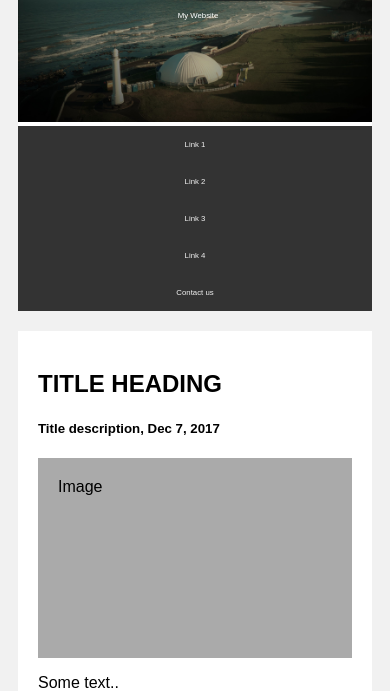
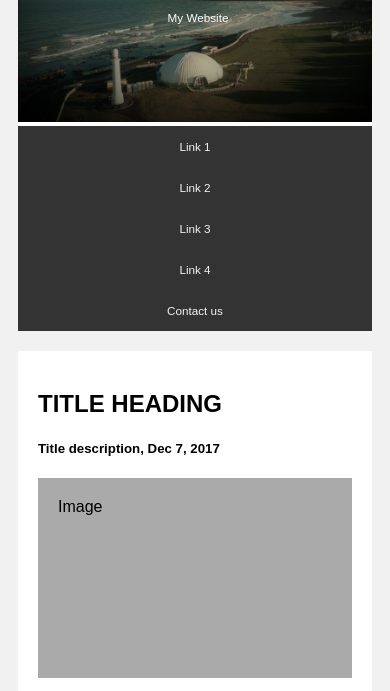
Before and after one commit to rhys001/aboutme, a plain HTML site: page index.html in a window 390 px wide. Shown: the part 96-787 px from the top of the page. Drawn offline with Linux system fonts and the light colour scheme.

Commit message:
Update index.html

```diff
--- a/index.html
+++ b/index.html
@@ -127,10 +127,10 @@ body {
         padding: 0;
     }
     #sub-header {
-        font-size: 2vw;
+        font-size: 3vw;
     }
     .topnav a {
-        font-size: 2vw;
+        font-size: 3vw;
     }
 }
 
```
